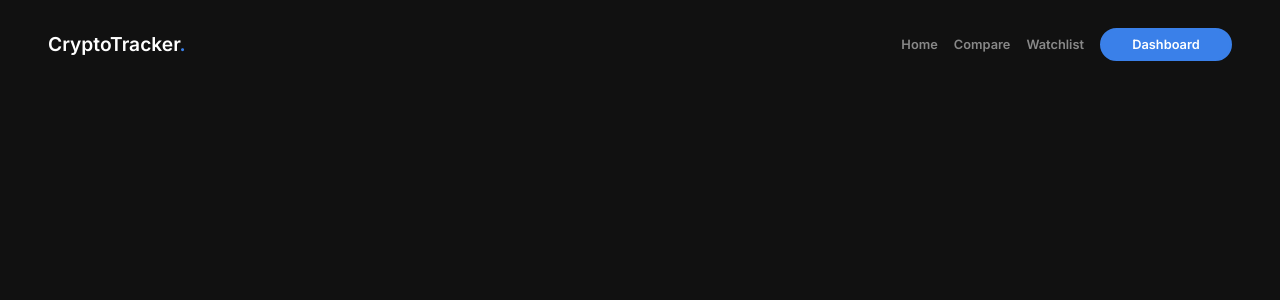
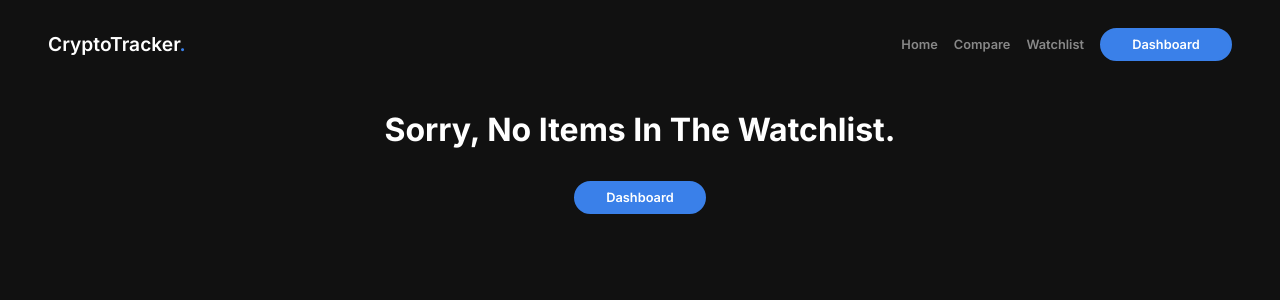
Before and after one commit to AVIVASHISHTA29/crypto-dashboard-jan, a React (Create React App) app: page /watchlist in a window 1280 px wide. Shown: the top 300 px of the page. Built offline with nearby package versions, Linux system fonts and the light colour scheme.

Commit message:
watchlist complete

```diff
--- a/src/App.css
+++ b/src/App.css
@@ -13,6 +13,7 @@
   right: 1rem;
   z-index: 1000;
   cursor: pointer;
+  color: var(--white);
 }
 
 .grey-wrapper {
--- a/src/components/Dashboard/Grid/index.js
+++ b/src/components/Dashboard/Grid/index.js
@@ -10,7 +10,7 @@ import { removeItemToWatchlist } from "../../../functions/removeItemToWatchlist"
 
 function Grid({ coin, delay }) {
   const watchlist = JSON.parse(localStorage.getItem("watchlist"));
-  const [isCoinAdded, setIsCoinAdded] = useState(watchlist.includes(coin.id));
+  const [isCoinAdded, setIsCoinAdded] = useState(watchlist?.includes(coin.id));
 
   return (
     <a href={`/coin/${coin.id}`}>
--- a/src/components/Dashboard/List/index.js
+++ b/src/components/Dashboard/List/index.js
@@ -12,7 +12,7 @@ import { removeItemToWatchlist } from "../../../functions/removeItemToWatchlist"
 
 function List({ coin, delay }) {
   const watchlist = JSON.parse(localStorage.getItem("watchlist"));
-  const [isCoinAdded, setIsCoinAdded] = useState(watchlist.includes(coin.id));
+  const [isCoinAdded, setIsCoinAdded] = useState(watchlist?.includes(coin.id));
   return (
     <a href={`/coin/${coin.id}`}>
       <motion.tr
--- a/src/functions/removeItemToWatchlist.js
+++ b/src/functions/removeItemToWatchlist.js
@@ -12,6 +12,7 @@ export const removeItemToWatchlist = (e, id, setIsCoinAdded) => {
         id.substring(0, 1).toUpperCase() + id.substring(1)
       } - has been removed!`
     );
+    window.location.reload();
   } else {
     toast.error(
       `${
--- a/src/pages/Watchlist.js
+++ b/src/pages/Watchlist.js
@@ -1,10 +1,49 @@
-import React from "react";
+import React, { useEffect, useState } from "react";
+import Button from "../components/Common/Button";
 import Header from "../components/Common/Header";
+import TabsComponent from "../components/Dashboard/Tabs";
+import { get100Coins } from "../functions/get100Coins";
 
 function Watchlist() {
+  const watchlist = JSON.parse(localStorage.getItem("watchlist"));
+  const [coins, setCoins] = useState([]);
+
+  useEffect(() => {
+    if (watchlist) {
+      getData();
+    }
+  }, []);
+
+  const getData = async () => {
+    const allCoins = await get100Coins();
+    if (allCoins) {
+      setCoins(allCoins.filter((coin) => watchlist.includes(coin.id)));
+    }
+  };
+
   return (
     <div>
       <Header />
+      {watchlist?.length > 0 ? (
+        <TabsComponent coins={coins} />
+      ) : (
+        <div>
+          <h1 style={{ textAlign: "center" }}>
+            Sorry, No Items In The Watchlist.
+          </h1>
+          <div
+            style={{
+              display: "flex",
+              justifyContent: "center",
+              margin: "2rem",
+            }}
+          >
+            <a href="/dashboard">
+              <Button text="Dashboard" />
+            </a>
+          </div>
+        </div>
+      )}
     </div>
   );
 }
```
